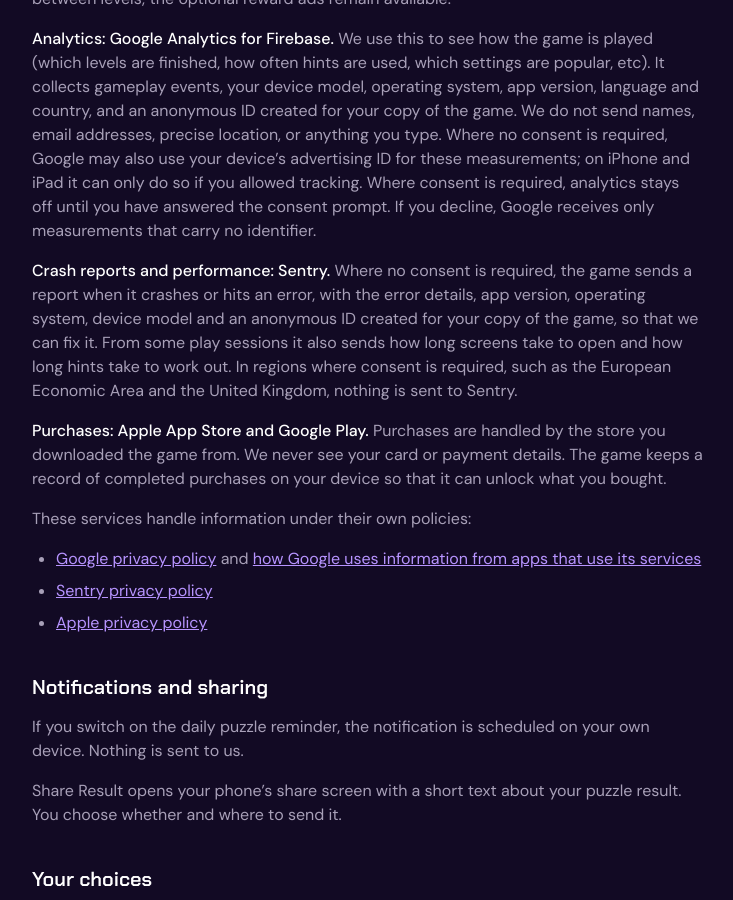
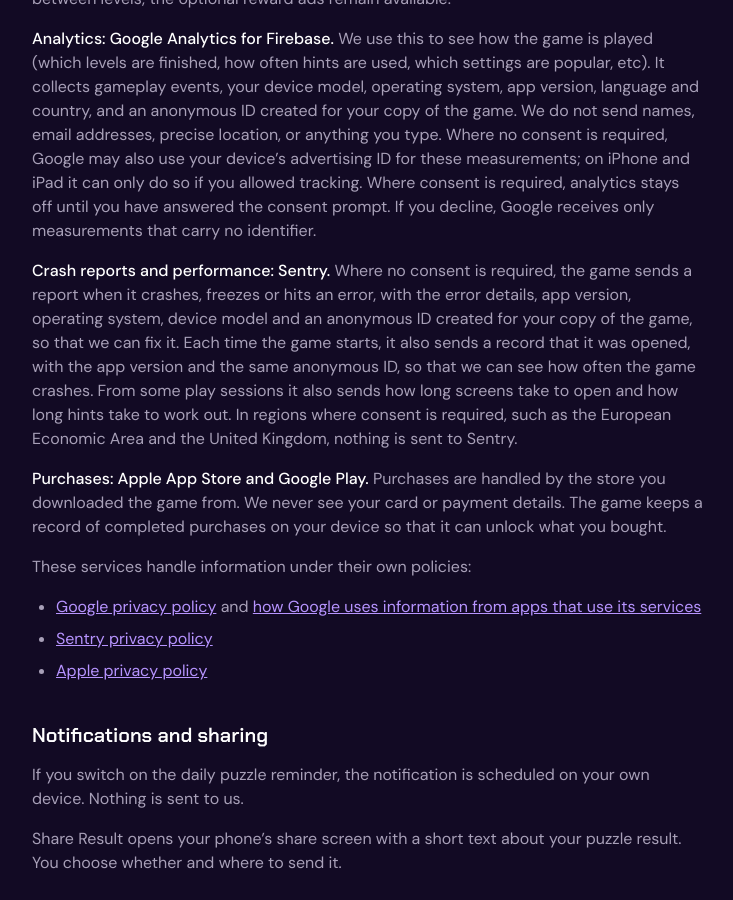
Before and after one commit to KXGameStudios/KXStudiosWebsite, a Jekyll site: the page built from games/blocks-of-the-ides/privacy.md, in a window 1280 px wide and 900 px high, scrolled down 1008 px. Shown: the whole window, without its empty margins (92-825 px from the left). Built offline with Jekyll 4.4.1, drawn with Linux system fonts in a browser that asks for light colours; some of the changed text lies outside the part shown.

Commit message:
one more privacy policy update

```diff
--- a/games/blocks-of-the-ides/privacy.md
+++ b/games/blocks-of-the-ides/privacy.md
@@ -24,7 +24,7 @@ Your level progress, daily puzzle results and streak, hint balance, settings, pu
 
 **Analytics: Google Analytics for Firebase.** We use this to see how the game is played (which levels are finished, how often hints are used, which settings are popular, etc). It collects gameplay events, your device model, operating system, app version, language and country, and an anonymous ID created for your copy of the game. We do not send names, email addresses, precise location, or anything you type. Where no consent is required, Google may also use your device's advertising ID for these measurements; on iPhone and iPad it can only do so if you allowed tracking. Where consent is required, analytics stays off until you have answered the consent prompt. If you decline, Google receives only measurements that carry no identifier.
 
-**Crash reports and performance: Sentry.** Where no consent is required, the game sends a report when it crashes or hits an error, with the error details, app version, operating system, device model and an anonymous ID created for your copy of the game, so that we can fix it. From some play sessions it also sends how long screens take to open and how long hints take to work out. In regions where consent is required, such as the European Economic Area and the United Kingdom, nothing is sent to Sentry.
+**Crash reports and performance: Sentry.** Where no consent is required, the game sends a report when it crashes, freezes or hits an error, with the error details, app version, operating system, device model and an anonymous ID created for your copy of the game, so that we can fix it. Each time the game starts, it also sends a record that it was opened, with the app version and the same anonymous ID, so that we can see how often the game crashes. From some play sessions it also sends how long screens take to open and how long hints take to work out. In regions where consent is required, such as the European Economic Area and the United Kingdom, nothing is sent to Sentry.
 
 **Purchases: Apple App Store and Google Play.** Purchases are handled by the store you downloaded the game from. We never see your card or payment details. The game keeps a record of completed purchases on your device so that it can unlock what you bought.
 
```
Also changed, not shown: other parts of games/blocks-of-the-ides/privacy.md (+1 -1 lines).
